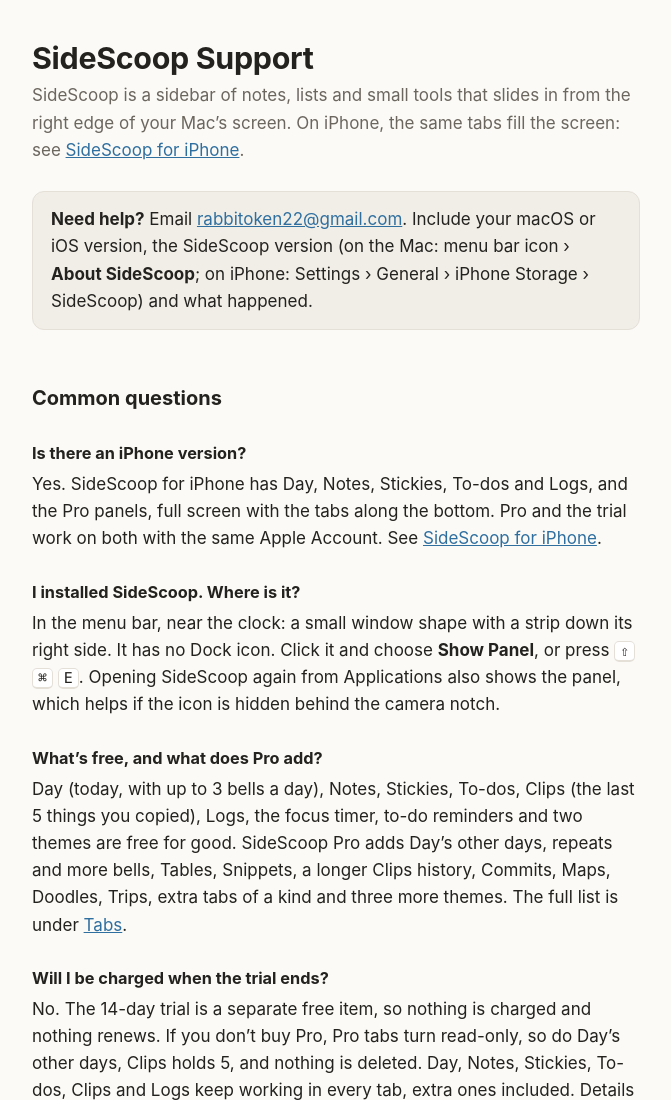
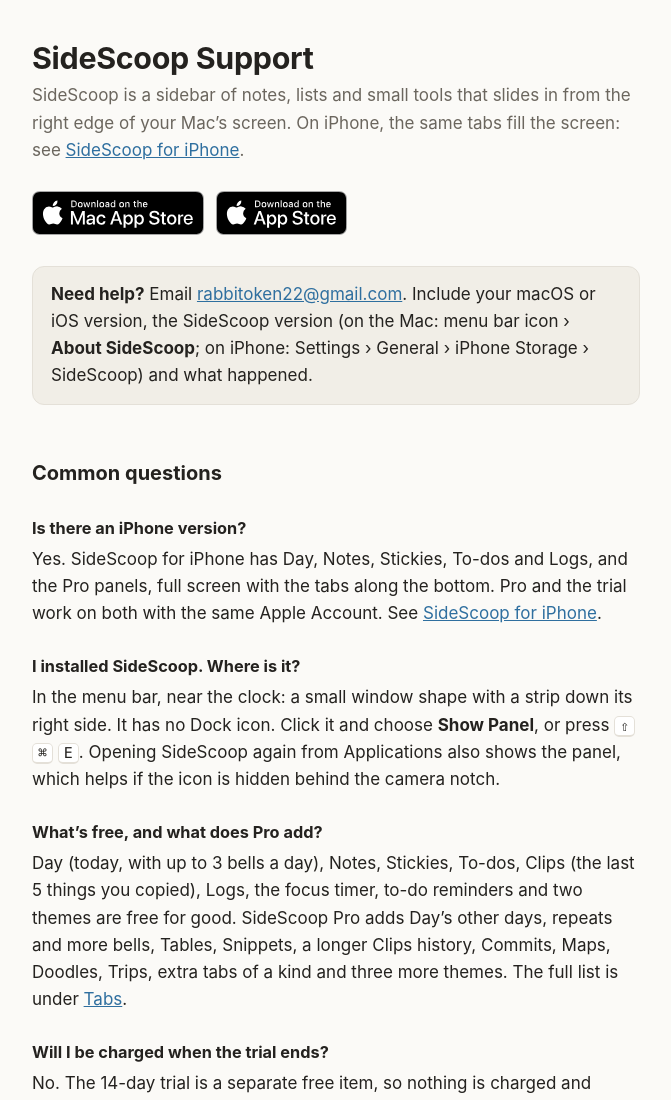
Before and after one commit to sidescoop-app/sidescoop-app.github.io, a plain HTML site: page index.html in a window 1280 px wide. Shown: the top 1100 px of the page, without its empty margins (304-975 px from the left). Drawn offline with Linux system fonts and the light colour scheme.

Commit message:
SideScoop: App Store and Mac App Store buttons
Co-Authored-By: Claude Opus 5.5 <noreply@anthropic.com>

```diff
--- a/index.html
+++ b/index.html
@@ -27,6 +27,9 @@
   li { margin: 0.3em 0; }
   a { color: var(--accent); }
   .lede { color: var(--muted); margin-bottom: 1.6em; }
+  .stores { display: flex; flex-wrap: wrap; gap: 12px; margin: 0 0 1.8em; }
+  .stores a { display: block; border-radius: 9px; }
+  .stores img { display: block; height: 44px; width: auto; }
   .contact { background: var(--box); border: 1px solid var(--line); border-radius: 12px; padding: 14px 18px; }
   .contact p:last-child { margin-bottom: 0; }
   kbd {
@@ -47,6 +50,11 @@
 <main>
 <h1>SideScoop Support</h1>
 <p class="lede">SideScoop is a sidebar of notes, lists and small tools that slides in from the right edge of your Mac’s screen. On iPhone, the same tabs fill the screen: see <a href="#iphone">SideScoop for iPhone</a>.</p>
+
+<div class="stores">
+<a href="https://apps.apple.com/app/id6833295009?platform=mac"><picture><source srcset="badges/mac-app-store-white.svg" media="(prefers-color-scheme: dark)"><img src="badges/mac-app-store-black.svg" alt="Download on the Mac App Store" width="172" height="44"></picture></a>
+<a href="https://apps.apple.com/app/id6833295009?platform=iphone"><picture><source srcset="badges/app-store-white.svg" media="(prefers-color-scheme: dark)"><img src="badges/app-store-black.svg" alt="Download on the App Store" width="132" height="44"></picture></a>
+</div>
 
 <div class="contact">
 <p><strong>Need help?</strong> Email <a href="mailto:rabbitoken22@gmail.com">rabbitoken22@gmail.com</a>. Include your macOS or iOS version, the SideScoop version (on the Mac: menu bar icon › <strong>About SideScoop</strong>; on iPhone: Settings › General › iPhone Storage › SideScoop) and what happened.</p>
```
Also changed, not shown: badges/app-store-black.svg (added), badges/app-store-white.svg (added), badges/mac-app-store-black.svg (added), badges/mac-app-store-white.svg (added).
